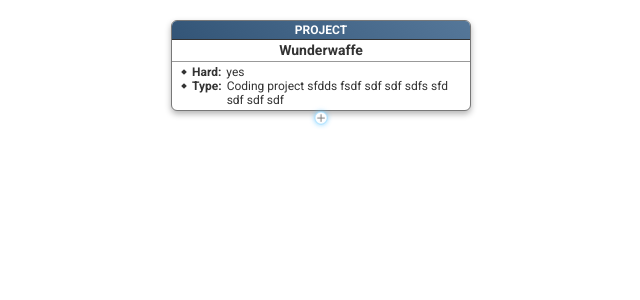
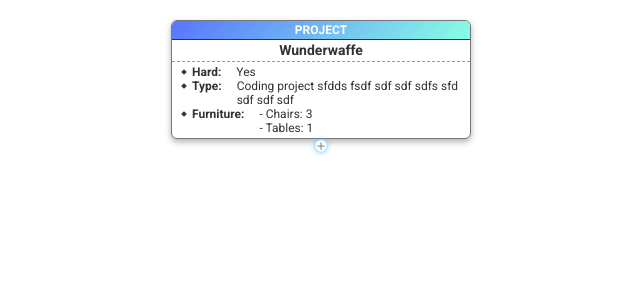
Before and after one commit to MaxChu23/construction-tree, a React (Create React App) app: page / in a window 1280 px wide. Shown: the top 300 px of the page, without its empty margins (319-959 px from the left). Built offline with nearby package versions, Linux system fonts and the light colour scheme.

Commit message:
Add props

```diff
--- a/src/components/link.js
+++ b/src/components/link.js
@@ -96,7 +96,8 @@ const ButtonsLauncher = styled.div`
     left: 2px;
     right: 2px;
     background: #333;
-    transform: rotate(45deg) scale(0.7);
+    transform: rotate(45deg) scale(0.6);
+    transition: transform 0.3s;
   }
 `
 
@@ -131,7 +132,9 @@ const Input = styled.input`
   -webkit-appearance: none;
   outline: none;
   border: none;
-  padding: 1px 10px 2px;
+  padding: 2px 10px;
+  display: block;
+  margin: 0 auto;
   text-align: center;
   font-size: 14px;
 
@@ -139,14 +142,11 @@ const Input = styled.input`
   color: ${({ color }) => color };
 
   background: transparent;
+
   &[data-rename="type"] {
     text-transform: uppercase;
     font-size: 12px;
   }
-`
-
-const Checkbox = styled.input`
-
 `
 
 const ButtonsContainerPos = styled.div`
@@ -161,13 +161,14 @@ const ButtonsContainer = styled.div`
   align-items: flex-start;
   margin-left: 10px;
   z-index: 10;
-  /* outline: none; */
+  outline: none;
 `
 
 const TypeContainer = styled.div`
-  background: linear-gradient(45deg, #357, #579);
+  background: linear-gradient(-45deg,#88ffe4,#5874ff);
   width: 100%;
   text-align: center;
+  border-bottom: 1px solid #333;
 `
 
 const Type = styled.div`
@@ -186,7 +187,6 @@ const Name = styled.div`
   text-align: center;
   font-size: 14px;
 
-  border-top: 1px solid #333;
   width: 100%;
   padding: 2px 10px;
 `
@@ -195,11 +195,13 @@ const ItemsContainer = styled.div`
   display: flex;
 `
 
-const Properties = styled.div`
+const PropertiesContainer = styled.div`
   display: block;
   padding: 3px 10px;
   margin-top: 1px;
   border-top: 1px solid #999;
+  width: 100%;
+  border-top-style: dashed;
 `
 
 const PropertyContainer = styled.div`
@@ -207,12 +209,7 @@ const PropertyContainer = styled.div`
   font-size: 12px;
   padding-left: 10px;
   position: relative;
-`
-
-const PropertyName = styled.div`
-  font-weight: 700;
-  padding-right: 5px;
-  color: #333;
+  width: 100%;
 
   &::before {
     content: '';
@@ -226,8 +223,20 @@ const PropertyName = styled.div`
   }
 `
 
+const PropertyName = styled.div`
+  font-weight: 700;
+  padding-right: 5px;
+  color: #333;
+  flex: 0;
+  position: relative;
+  white-space: nowrap;
+`
+
 const PropertyValue = styled.div`
   color: #333;
+  flex: 1;
+  position: relative;
+  margin-left: 10px;
 `
 
 const Button = styled.button`
@@ -237,6 +246,7 @@ const Button = styled.button`
   border: 1px solid ${({ isRed }) => isRed ? "#f88" : "#777"};
   border-radius: 4px;
   ${({ animation }) => animation !== 'show' && 'pointer-events: none;'}
+  box-shadow: 0px 5px 15px rgba(0, 0, 0, 0.2);
 
   &:hover, &:focus {
     background: ${({ isRed }) => isRed ? "#f88" : "#fb0"};
@@ -326,51 +336,112 @@ const HasItemsIndicator = styled.div`
   }
 `
 
-const PropertyInputContainer = styled.div``
+const PropInput = styled(Input)`
+  position: absolute;
+  top: 0;
+  left: 0px;
+  font-size: 12px;
+  text-align: left;
+  padding: 0;
+  width: 100%;
+  & + & {
+    margin-left: 10px;
+  }
 
-const PropertyInput = ({ type, addLinkProp }) => {
-  const nameInputRef = useRef(null)
-  const valueInputRef = useRef(null)
-  const [prop, setProp] = useState({ name: '', value: '', type: 'boolean' })
+  &[data-prop-type='value'] {
+    font-weight: normal;
+  }
+`
 
-  useEffect(() => {
-    setTimeout(() => {
-      nameInputRef.current && nameInputRef.current.focus()
-    }, 20)
-  }, [])
+const PropSelect = styled.select`
+  position: absolute;
+  top: 0;
+  left: 0;
+`
 
-  const onInputKeyDown = useCallback((event) => {
-    if (event.key === 'Enter') {
-      if (event.target.getAttribute('data-prop-type') === 'name') {
-        return
-      }
-      addLinkProp(prop)
+const InputFiller = styled.span`
+  display: block;
+  color: transparent;
+  padding: 0;
+  user-select: 0;
+  font-size: 12px;
+  white-space: pre;
+  max-width: 125px;
+`
+
+function isTextSelected(input) {
+    if (typeof input.selectionStart == "number") {
+        return input.selectionStart === 0 && input.selectionEnd === input.value.length;
+    } else if (typeof document.selection != "undefined") {
+        input.focus();
+        return document.selection.createRange().text === input.value;
     }
-  }, [prop, addLinkProp])
+}
 
-  const addProp = useCallback(() => {
+const PropsListContainer = styled.div`
 
-  }, [])
+`
 
-  const onInputChange = useCallback(event => {
-    const type = event.target.getAttribute('data-prop-type')
-    setProp({ ...prop, [type]: event.target.value })
-  }, [prop])
+const PropsListValue = styled.div`
+
+`
+
+const PropsList = ({list}) => {
+
+  return (  <PropsListContainer>
+    {list.map(item => (
+      <PropsListValue key={item.id} >{`- ${item.key}: ${item.value}`}</PropsListValue>
+    ))}
+  </PropsListContainer>
+)}
+
+const Property = ({ property, enablePropChanging, changingProperty, onPropInputFocus, onPropInputBlur, propNameInputRef, onPropInputKeyDown, onPropChange, propValueInputRef }) => {
+  const value = useMemo(() => property.type === 'boolean' ? (property.value ? 'Yes' : 'No') : property.value, [property])
 
   return (
-    <PropertyInputContainer>
-      <Input tabIndex="1" ref={nameInputRef} data-prop-type="name" onKeyDown={onInputKeyDown} onChange={onInputChange} onBlur={addProp} value={prop.name} color={"#333"} />
-      {
-        type === 'text' ?
-      <Input tabIndex="2" ref={valueInputRef} data-prop-type="value" onKeyDown={onInputKeyDown} onChange={onInputChange} onBlur={addProp} value={prop.value} color={"#333"} />
-      : type === 'boolean' ?
-        <select ref={valueInputRef}>
-          <option value="true">Yes</option>
-          <option value="false">No</option>
-        </select>
-      : null
+    <PropertyContainer draggable key={property.id} data-prop-id={property.id} onDoubleClick={enablePropChanging} >
+      <PropertyName data-prop-type="name" >
+      {changingProperty && changingProperty.id === property.id ?
+        <>
+          <InputFiller>{changingProperty.name || 'Key'}</InputFiller>
+          <PropInput autoFocus onFocus={onPropInputFocus} onBlur={onPropInputBlur} tabIndex="1" ref={propNameInputRef} placeholder="Key" data-prop-type="name" onKeyDown={onPropInputKeyDown} onChange={onPropChange} value={changingProperty.name} color={"#333"} />
+        </>
+        :
+        `${property.name}:`
       }
-    </PropertyInputContainer>
+      </PropertyName>
+      <PropertyValue data-prop-type="value">
+        {changingProperty && changingProperty.id === property.id ?
+          <>
+            <InputFiller>{changingProperty.value || 'Value'}</InputFiller>
+            {
+              changingProperty.type === 'text' ?
+              <PropInput onFocus={onPropInputFocus} onBlur={onPropInputBlur} ref={propValueInputRef} tabIndex="2" placeholder="Value" data-prop-type="value" onKeyDown={onPropInputKeyDown} onChange={onPropChange} value={changingProperty.value} color={"#333"} />
+              :
+              <PropSelect onFocus={onPropInputFocus} onBlur={onPropInputBlur} ref={propValueInputRef} onChange={onPropChange} data-prop-type="value" value={changingProperty.value} tabIndex="2" >
+                <option value="true">Yes</option>
+                <option value="false">No</option>
+              </PropSelect>
+            }
+          </>
+           :
+           (property.type === 'list' ?
+           <PropsList list={property.value} />
+           :
+             value)}
+      </PropertyValue>
+    </PropertyContainer>
+  )
+}
+
+const Properties = ({ link, changingProperty, enablePropChanging, onPropInputFocus, onPropInputBlur, propNameInputRef, propValueInputRef, onPropChange, onPropInputKeyDown }) => {
+  return (
+    <PropertiesContainer>
+    {link.properties.map(property => (
+        <Property key={property.id} property={property} enablePropChanging={enablePropChanging} changingProperty={changingProperty} onPropInputFocus={onPropInputFocus} onPropInputBlur={onPropInputBlur} propNameInputRef={propNameInputRef} onPropInputKeyDown={onPropInputKeyDown} onPropChange={onPropChange} propValueInputRef={propValueInputRef}></Property>
+      ))
+    }
+    </PropertiesContainer>
   )
 }
 
@@ -386,6 +457,8 @@ const Link = ({ link, treeData, setTreeData, isPrimary, isLast, renaming, setRen
 
   const buttonsLauncherRef = useRef(null)
   const buttonsContainerRef = useRef(null)
+  const propNameInputRef = useRef(null)
+  const propValueInputRef = useRef(null)
 
   const deletePromptTimeout = useRef(null)
   const contextMenuTimeout = useRef(null)
@@ -504,12 +577,35 @@ const Link = ({ link, treeData, setTreeData, isPrimary, isLast, renaming, setRen
     if (!newLink) return
 
     const newLinkProp = {...prop}
+    const props = newLink.item.properties || []
 
-    newLinkProp.id = newLink.item.properties.length + 1
+    newLinkProp.id = props.length + 1
 
-    newLink.item.properties = [...newLink.item.properties, newLinkProp]
+    // TODO: desctruct the object first!
+    newLink.item.properties = [...props, newLinkProp]
 
     setTreeData(newTreeData)
+    return newLinkProp
+  }, [link, treeData, setTreeData])
+
+  const updateLinkProp = useCallback(prop => {
+    const newTreeData = [ ...treeData ]
+    const propData = { ...prop }
+
+    var newLink = findTreeLink({ items: newTreeData, id: link.id })
+    if (!newLink) return
+    var newLinkPropIndex = newLink.item.properties.findIndex(item => item.id === propData.id)
+    if (newLinkPropIndex === -1) return
+
+    if (prop.name === '' && prop.value === '') {
+      newLink.item.properties.splice(newLinkPropIndex, 1)
+    } else {
+      propData.value = propData.type === 'boolean' ? propData.value === 'true' : propData.value
+      newLink.item.properties[newLinkPropIndex] = { ...newLink.item.properties[newLinkPropIndex], ...propData }
+    }
+
+    setTreeData(newTreeData)
+    return newLink.item.properties[newLinkPropIndex]
   }, [link, treeData, setTreeData])
 
   const toggleChangeName = useCallback(() => {
@@ -528,7 +624,7 @@ const Link = ({ link, treeData, setTreeData, isPrimary, isLast, renaming, setRen
 
   const onBlur = useCallback((e) => {
     blurTimeoutRef.current = setTimeout(() => {
-      toggleShowContextMenu({blur: true})
+      toggleShowContextMenu({ blur: true })
     }, 100)
   }, [toggleShowContextMenu])
 
@@ -576,33 +672,88 @@ const Link = ({ link, treeData, setTreeData, isPrimary, isLast, renaming, setRen
     return result
   }, [showContextMenu])
 
-  const addPropType = useCallback(event => {
+  const addPropAndChange = useCallback(event => {
     onBlur()
+
     const type = event.target.getAttribute('data-prop-type')
-    setChangingProperty(type)
-  }, [onBlur])
+    const defaultValues = {
+      text: '',
+      boolean: false,
+      list: []
+    }
+    const value = defaultValues[type]
+    const prop = {
+      type,
+      name: '',
+      value,
+    }
+    const newProp = addLinkProp(prop)
+    setChangingProperty(newProp)
+  }, [onBlur, addLinkProp])
+
+  const onOkButtonClick = useCallback(() => {
+    updateLinkProp(changingProperty)
+    setChangingProperty(null)
+  }, [changingProperty, updateLinkProp])
+
+  const onPropInputKeyDown = useCallback(event => {
+    if (event.key === 'Enter') {
+      onOkButtonClick()
+    }
+  }, [onOkButtonClick])
+
+  const onPropChange = useCallback(event => {
+    const type = event.target.getAttribute('data-prop-type')
+    setChangingProperty({ ...changingProperty, [type]: event.target.value })
+  }, [changingProperty])
+
+  const [selectedPropInput, setSelectedPropInput] = useState(null)
+
+  const enablePropChanging = useCallback(event => {
+    const propId = event.currentTarget.getAttribute('data-prop-id')
+    if (!propId) return
+    setChangingProperty(link.properties.find(prop => prop.id === +propId))
+    const type = event.target.getAttribute('data-prop-type')
+    if (type) {
+      setSelectedPropInput(type)
+    }
+  }, [link])
+
+  useEffect(() => {
+    if (!selectedPropInput || (!changingProperty || changingProperty.type !== 'text')) return
+    if (selectedPropInput === 'name') {
+      propNameInputRef.current.select()
+    } else {
+      propValueInputRef.current.select()
+    }
+    setSelectedPropInput(null)
+  }, [changingProperty, selectedPropInput])
+
+  const propBlurTimeout = useRef(null)
+
+  const onPropInputBlur = useCallback(event => {
+    propBlurTimeout.current = setTimeout(() => {
+      onOkButtonClick()
+    }, 50)
+  }, [onOkButtonClick])
+
+  const onPropInputFocus = useCallback(event => {
+    if (changingProperty.type === 'text' && !isTextSelected(event.currentTarget)) {
+      event.currentTarget.select()
+    }
+    clearTimeout(propBlurTimeout.current)
+  }, [changingProperty])
 
   return (
     <Container initialAnimation={initialAnimation} isFirst={isFirst} isLast={isLast} isPrimary={isPrimary} >
       <ContentContainer showContextMenu={showContextMenu} expanded={initialAnimation && link.expanded && link.items.length > 1} >
-        <Content>
+        <Content draggable>
           <TypeContainer onDoubleClick={toggleChangeType} >
             {renamingType === "type" ? <Input tabIndex="1" onKeyDown={onInputKeyDown} autoFocus data-rename="type" onChange={onInputChange} onBlur={renameLink} value={renaming.value} color={"#fff"} /> : <Type>{link.type}</Type>}
           </TypeContainer>
-          {renamingType === "name" ? <Input tabIndex="1" onKeyDown={onInputKeyDown} autoFocus data-rename="name" onChange={onInputChange} onBlur={renameLink} value={renaming.value} type="name" color={"#333"} /> : <Name onDoubleClick={toggleChangeName} >{link.name}</Name>}
-          {link.properties &&
-            <Properties>
-            {link.properties.map(property => (
-                <PropertyContainer key={property.id} >
-                  <PropertyName>{`${property.name}:`}</PropertyName>
-                  <PropertyValue>{property.value}</PropertyValue>
-                </PropertyContainer>
-              ))
-            }
-            {changingProperty && (
-              <PropertyInput type={changingProperty} addLinkProp={addLinkProp} />
-            )}
-            </Properties>
+          {renamingType === "name" ? <Input tabIndex="1" onKeyDown={onInputKeyDown} autoFocus data-rename="name" onChange={onInputChange} onBlur={renameLink} value={renaming.value} type="name" color={"#333"} /> : <Name onDoubleClick={toggleChangeName}>{link.name}</Name>}
+          {link.properties && link.properties.length > 0 &&
+            <Properties link={link} changingProperty={changingProperty} enablePropChanging={enablePropChanging} onPropInputFocus={onPropInputFocus} onPropInputBlur={onPropInputBlur} propNameInputRef={propNameInputRef} propValueInputRef={propValueInputRef} onPropChange={onPropChange} onPropInputKeyDown={onPropInputKeyDown}></Properties>
           }
         </Content>
           <ButtonsLauncher ref={buttonsLauncherRef} onClick={toggleShowContextMenu} />
@@ -612,9 +763,9 @@ const Link = ({ link, treeData, setTreeData, isPrimary, isLast, renaming, setRen
                 <ButtonsContainer ref={buttonsContainerRef} tabIndex="1" onFocus={onFocus} onBlur={onBlur}>
                   {showPropertiesOptions ?
                     <>
-                      <Button tabIndex="2" animation={buttonsAnimation} index={1} data-prop-type="text" onClick={addPropType} >{"Text"}</Button>
-                      <Button tabIndex="3" animation={buttonsAnimation} index={2} data-prop-type="boolean" onClick={addPropType} >{"Boolean"}</Button>
-                      <Button tabIndex="4" animation={buttonsAnimation} index={3} data-prop-type="list" onClick={addPropType} >{"List"}</Button>
+                      <Button tabIndex="2" animation={buttonsAnimation} index={1} data-prop-type="text" onClick={addPropAndChange} >{"Text"}</Button>
+                      <Button tabIndex="3" animation={buttonsAnimation} index={2} data-prop-type="boolean" onClick={addPropAndChange} >{"Boolean"}</Button>
+                      <Button tabIndex="4" animation={buttonsAnimation} index={3} data-prop-type="list" onClick={addPropAndChange} >{"List"}</Button>
                       <Button tabIndex="5" animation={buttonsAnimation} index={4} onClick={togglePropertyOptions} >{"Cancel"}</Button>
                     </>
                       :
--- a/src/initial-data.js
+++ b/src/initial-data.js
@@ -5,8 +5,12 @@ const tree = [
     name: "Wunderwaffe",
     expanded: false,
     properties: [
-      { id: 1, type: "boolean", value: 'yes', name: "Hard" },
+      { id: 1, type: "boolean", value: true, name: "Hard" },
       { id: 2, type: "text", value: "Coding project sfdds fsdf sdf sdf sdfs sfd sdf sdf sdf ", name: "Type" },
+      { id: 3, type: 'list', name: 'Furniture', value: [
+        { id: 1, key: 'Chairs', value: 3 },
+        { id: 2, key: 'Tables', value: 1 },
+      ] }
     ],
     items: [
       {
```
